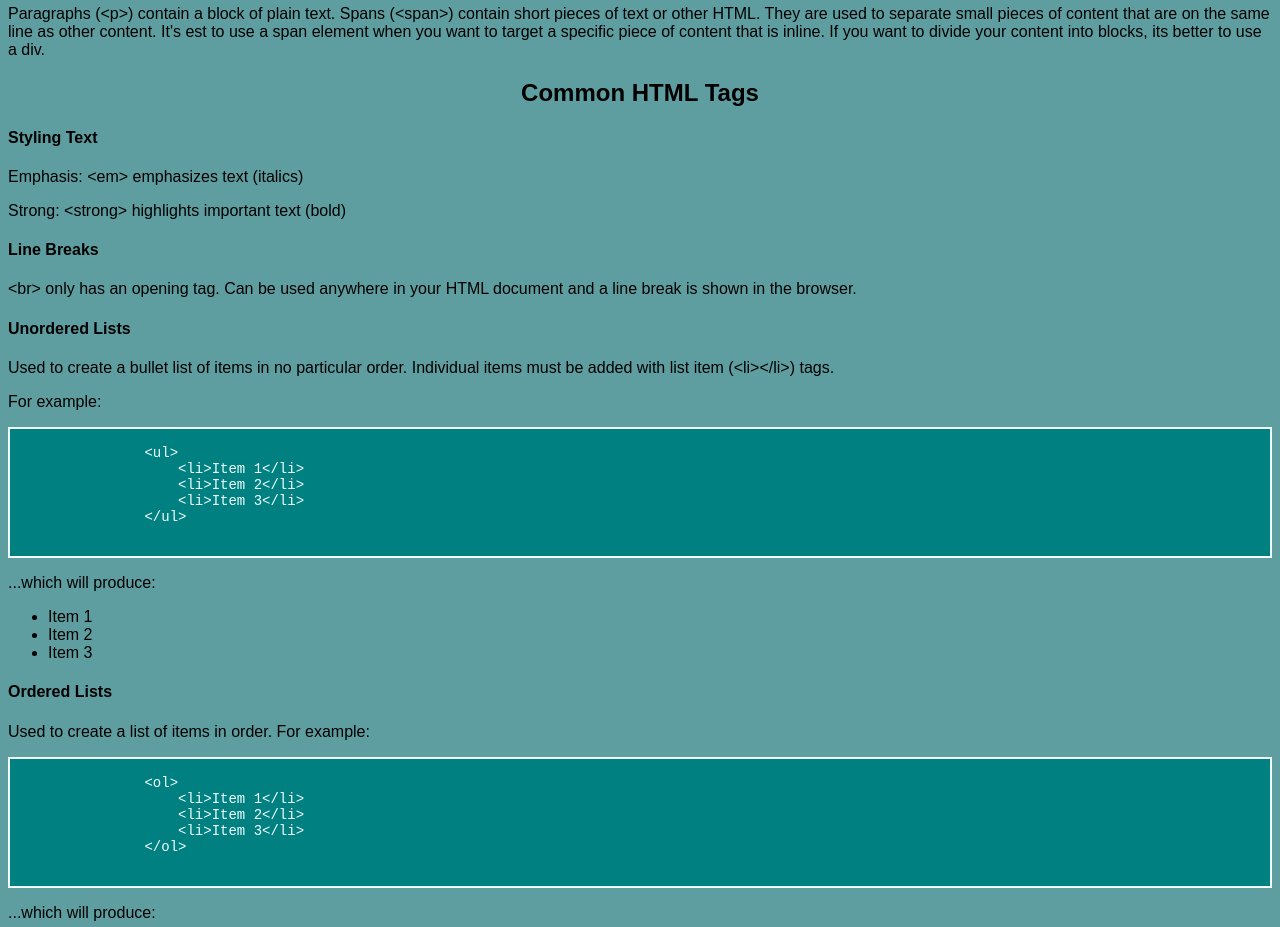
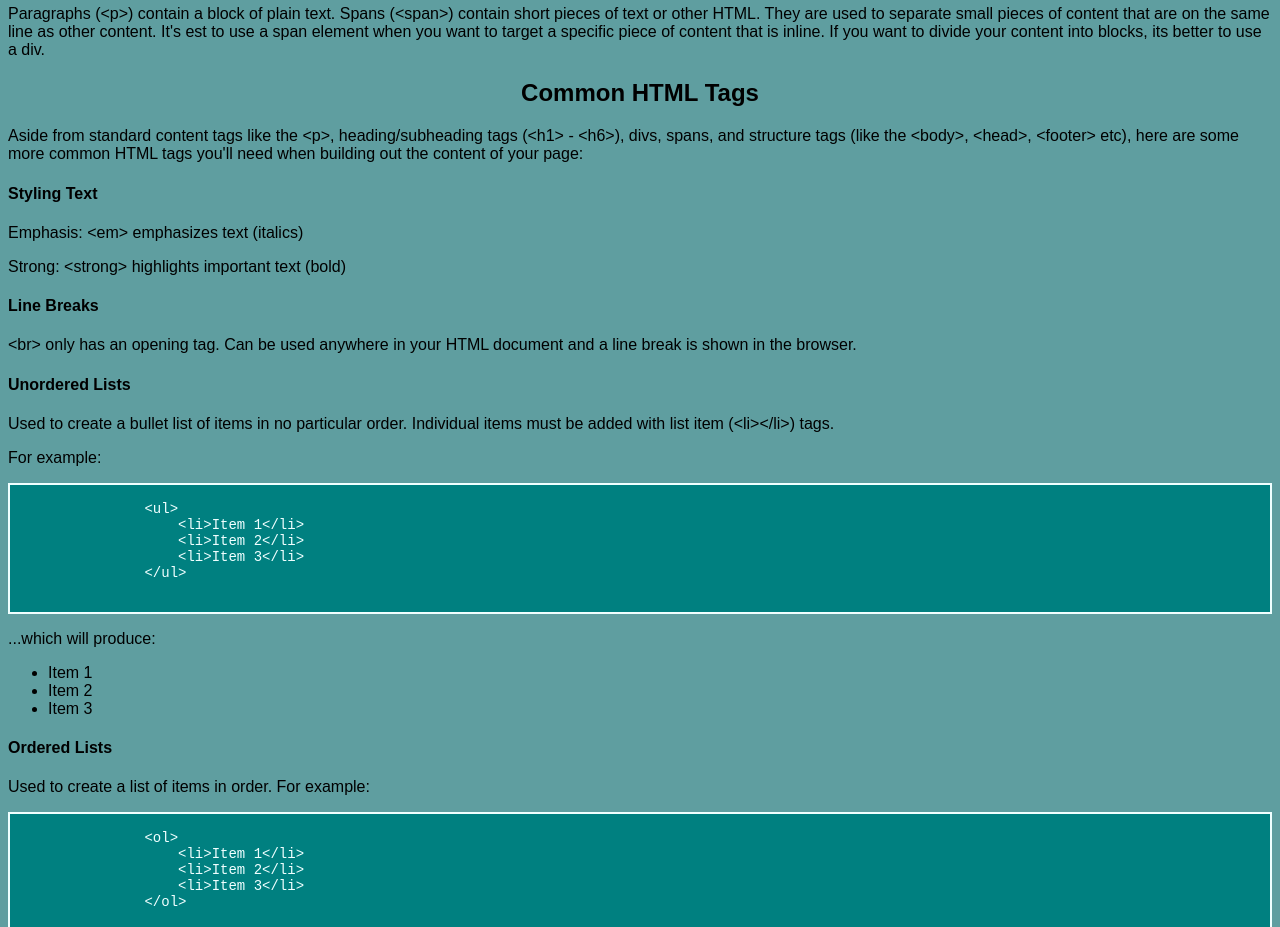
Before and after one commit to jrrohrer/css-cheatsheets, a plain HTML site: page html-structure.html in a window 1280 px wide. Shown: the part 1640-2567 px from the top of the page. Drawn offline with Linux system fonts and the light colour scheme.

Commit message:
Minor content update

```diff
--- a/html-structure.html
+++ b/html-structure.html
@@ -73,6 +73,7 @@
     <p>If you want to display text in HTML, you can use a paragraph or span.</p>
     <p>Paragraphs (&lt;p&gt;) contain a block of plain text. Spans (&lt;span&gt;) contain short pieces of text or other HTML. They are used to separate small pieces of content that are on the same line as other content. It's est to use a span element when you want to target a specific piece of content that is inline. If you want to divide your content into blocks, its better to use a div.</p>
     <h2>Common HTML Tags</h2>
+    <p>Aside from standard content tags like the &lt;p&gt;, heading/subheading tags (&lt;h1&gt; - &lt;h6&gt;), divs, spans, and structure tags (like the &lt;body&gt;, &lt;head&gt;, &lt;footer&gt; etc), here are some more common HTML tags you'll need when building out the content of your page:</p>
     <h4>Styling Text</h4>
     <p>Emphasis: &lt;em&gt; emphasizes text (italics)</p>
     <p>Strong: &lt;strong&gt; highlights important text (bold)</p>
```
